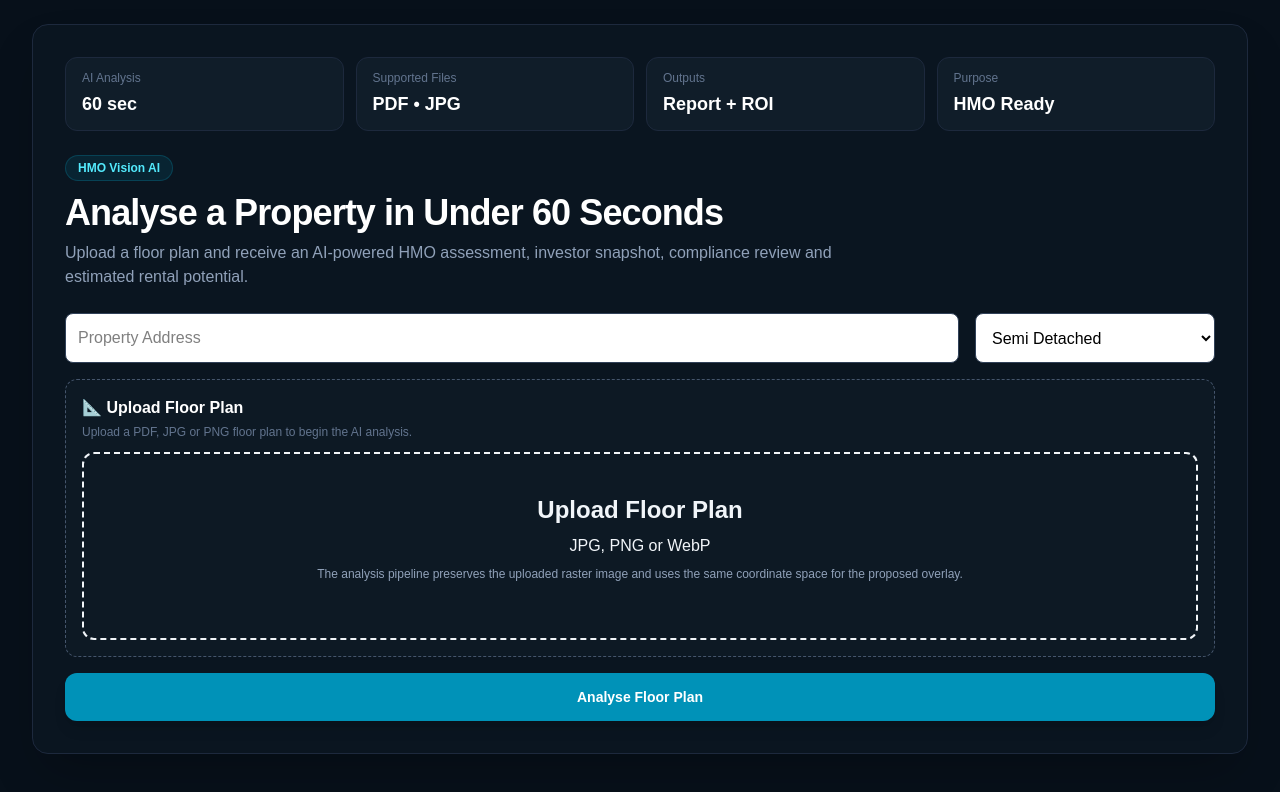
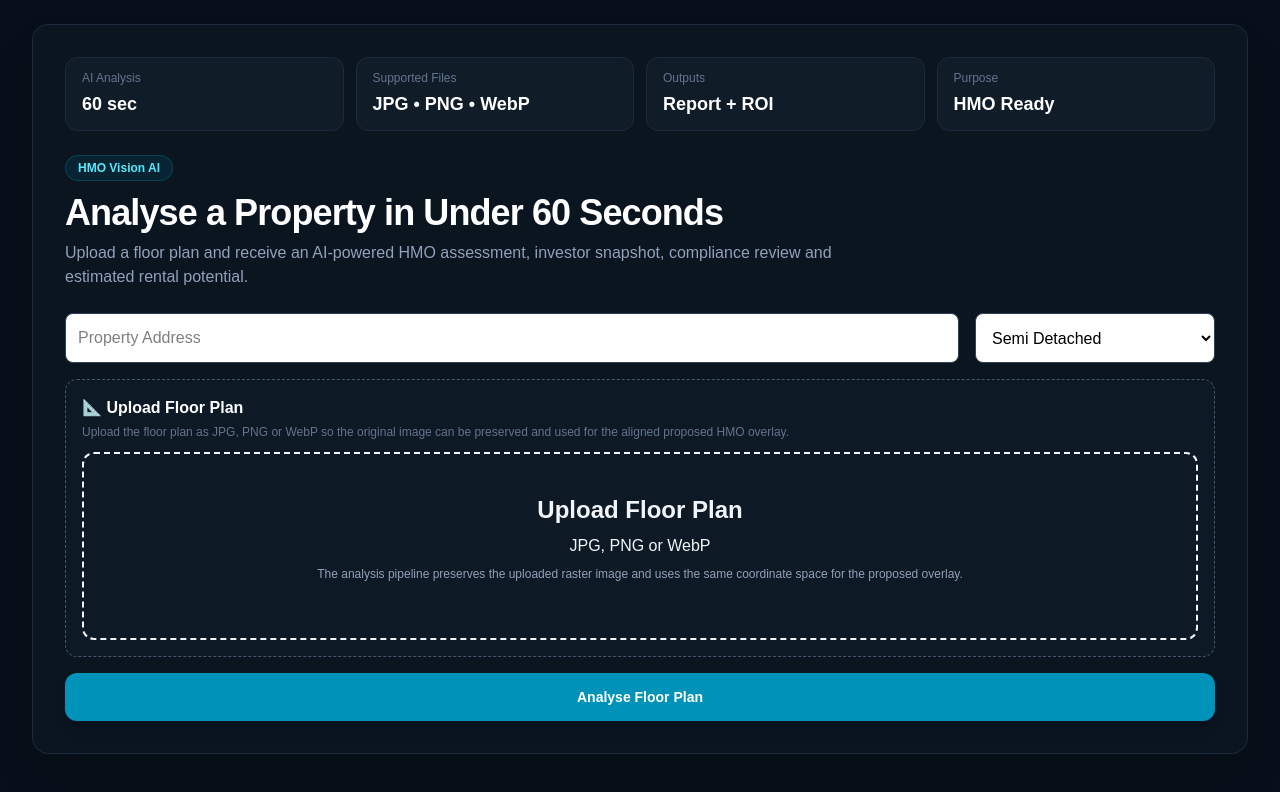
Before and after one commit to kinglewis2606-ai/hmo-vision-ai, a Next.js app: page /new in a window 1280 px wide. Shown: the top 792 px of the page. Built offline with nearby package versions, Linux system fonts and the light colour scheme.

Commit message:
fix: align new-project upload copy with raster pipeline

```diff
--- a/app/new/page.tsx
+++ b/app/new/page.tsx
@@ -107,7 +107,7 @@ export default function NewProjectPage() {
           <div className="mb-6 grid gap-3 sm:grid-cols-2 lg:grid-cols-4">
             {[
               ["AI Analysis", "60 sec"],
-              ["Supported Files", "PDF • JPG"],
+              ["Supported Files", "JPG • PNG • WebP"],
               ["Outputs", "Report + ROI"],
               ["Purpose", "HMO Ready"],
             ].map(([label, value]) => (
@@ -133,7 +133,7 @@ export default function NewProjectPage() {
 
           <div className="mt-4 rounded-xl border border-dashed border-slate-600 bg-[#0d1924] p-4">
             <h3 className="text-base font-bold text-white">📐 Upload Floor Plan</h3>
-            <p className="mt-1 text-xs text-slate-500">Upload a PDF, JPG or PNG floor plan to begin the AI analysis.</p>
+            <p className="mt-1 text-xs text-slate-500">Upload the floor plan as JPG, PNG or WebP so the original image can be preserved and used for the aligned proposed HMO overlay.</p>
             <div className="mt-3">
               <UploadBox onUploaded={(name) => { setFilename(name); setImageUrl(`/api/uploads/${encodeURIComponent(name)}`); }} />
             </div>
```
